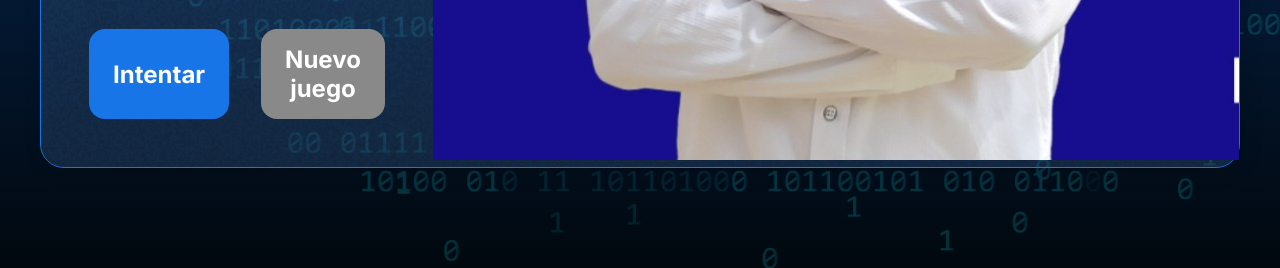
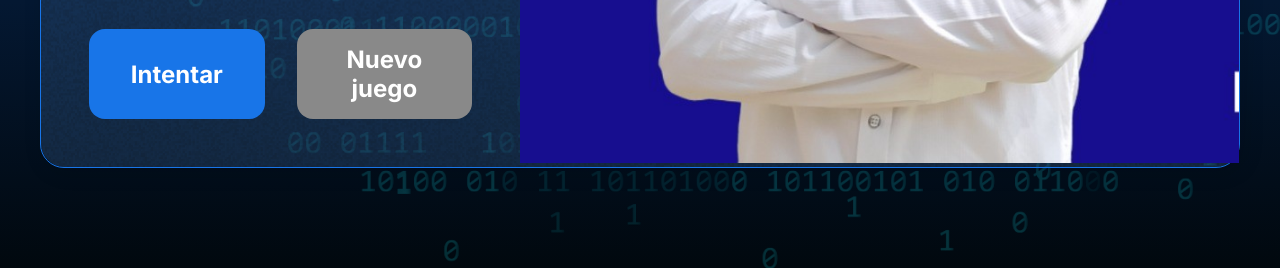
Before and after one commit to PedroB6/juego-secreto, a plain HTML site: page index.html in a window 1280 px wide. Shown: the part 532-800 px from the top of the page. Drawn offline with Linux system fonts and the light colour scheme.

Commit message:
Update 60% image index.html

```diff
--- a/index.html
+++ b/index.html
@@ -27,7 +27,7 @@
                     <button onclick="reiniciarJuego()" class="container__boton" id="reiniciar" disabled>Nuevo juego</button>
                 </div>
             </div>
-            <img src="./img/ia.png" alt="Una persona mirando a la izquierda" class="container__imagen-persona" style="width: 100%; height: auto;"/>
+            <img src="./img/ia.png" alt="Una persona mirando a la izquierda" class="container__imagen-persona" style="width: 60%; height: auto;"/>
         </div>
     </div>
 
```
